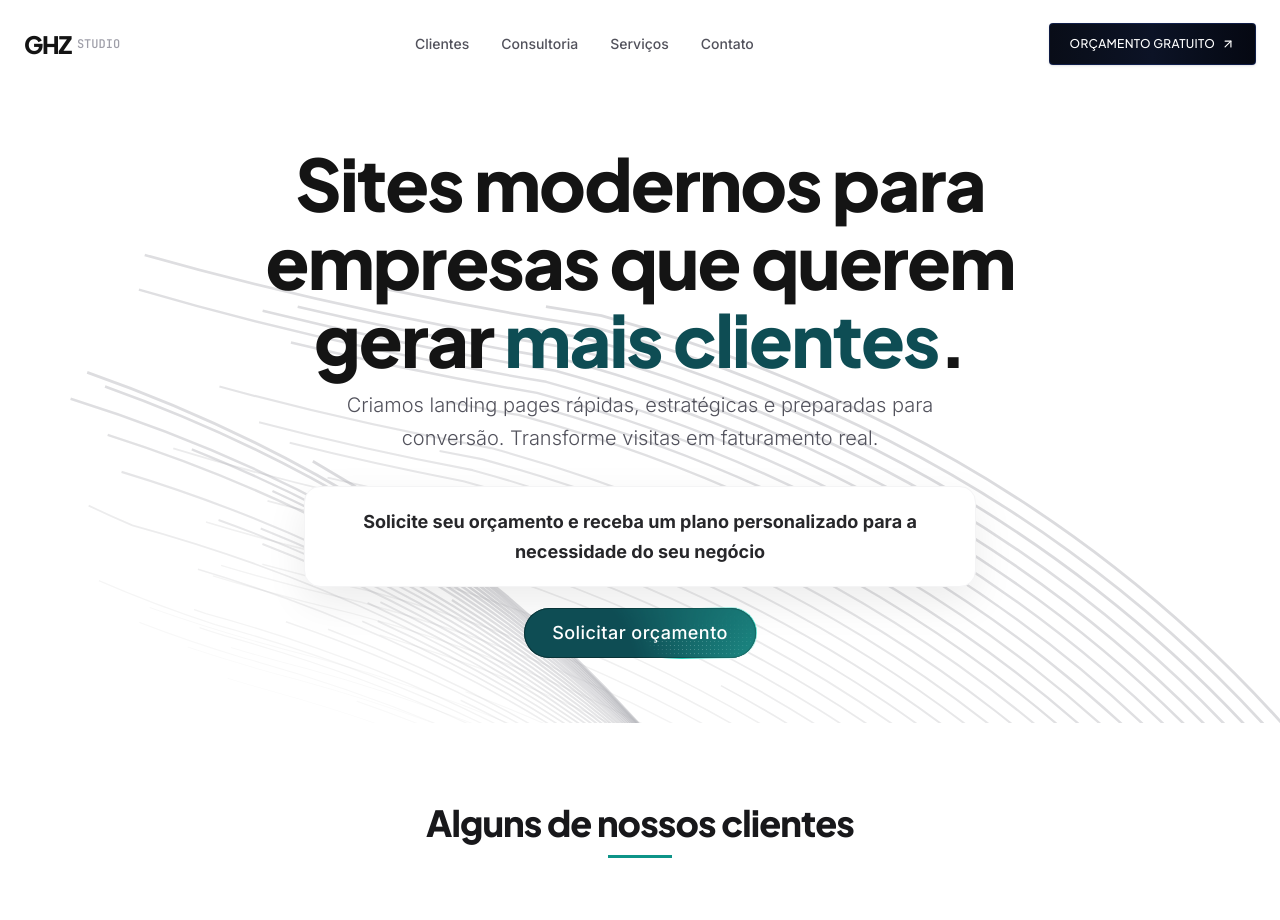
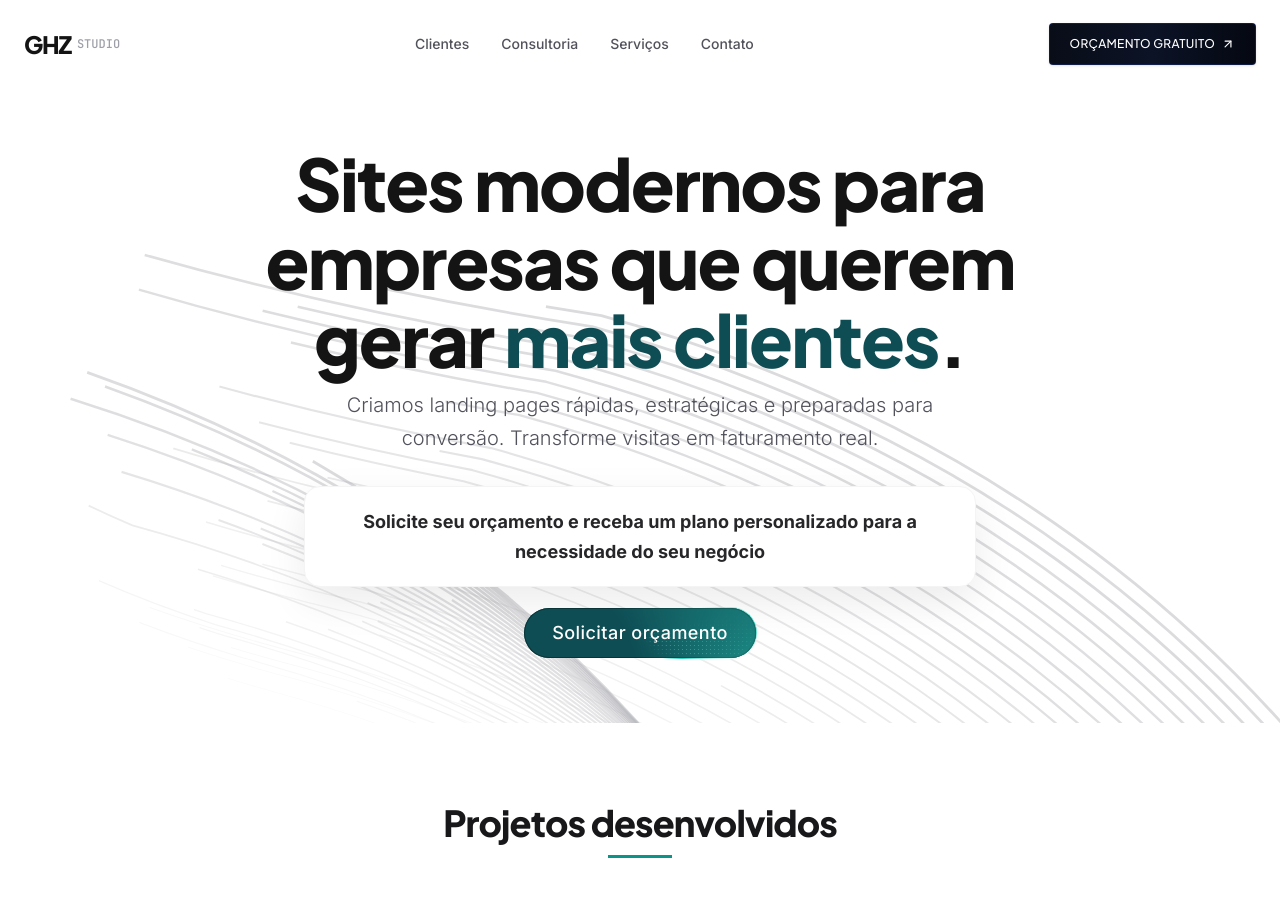
Before and after one commit to gabrielaraujoalves715-create/ghz-studio, a React (Vite) app: page / in a window 1280 px wide. Shown: the top 920 px of the page. Built offline with nearby package versions, Linux system fonts and the light colour scheme; grey boxes are pictures that could not be loaded.

Commit message:
Atualiza seção clientes

```diff
--- a/src/components/Clients.tsx
+++ b/src/components/Clients.tsx
@@ -250,7 +250,7 @@ export default function Clients() {
 
       <div className="max-w-7xl mx-auto px-6 relative z-10 mb-12 text-center">
         <h2 className="text-3xl md:text-4xl font-display font-extrabold text-zinc-900 tracking-tight">
-          Alguns de nossos clientes
+          Projetos desenvolvidos
         </h2>
         <div className="w-16 h-[2.5px] mt-3 mx-auto bg-[#0d9488]" />
       </div>
```
